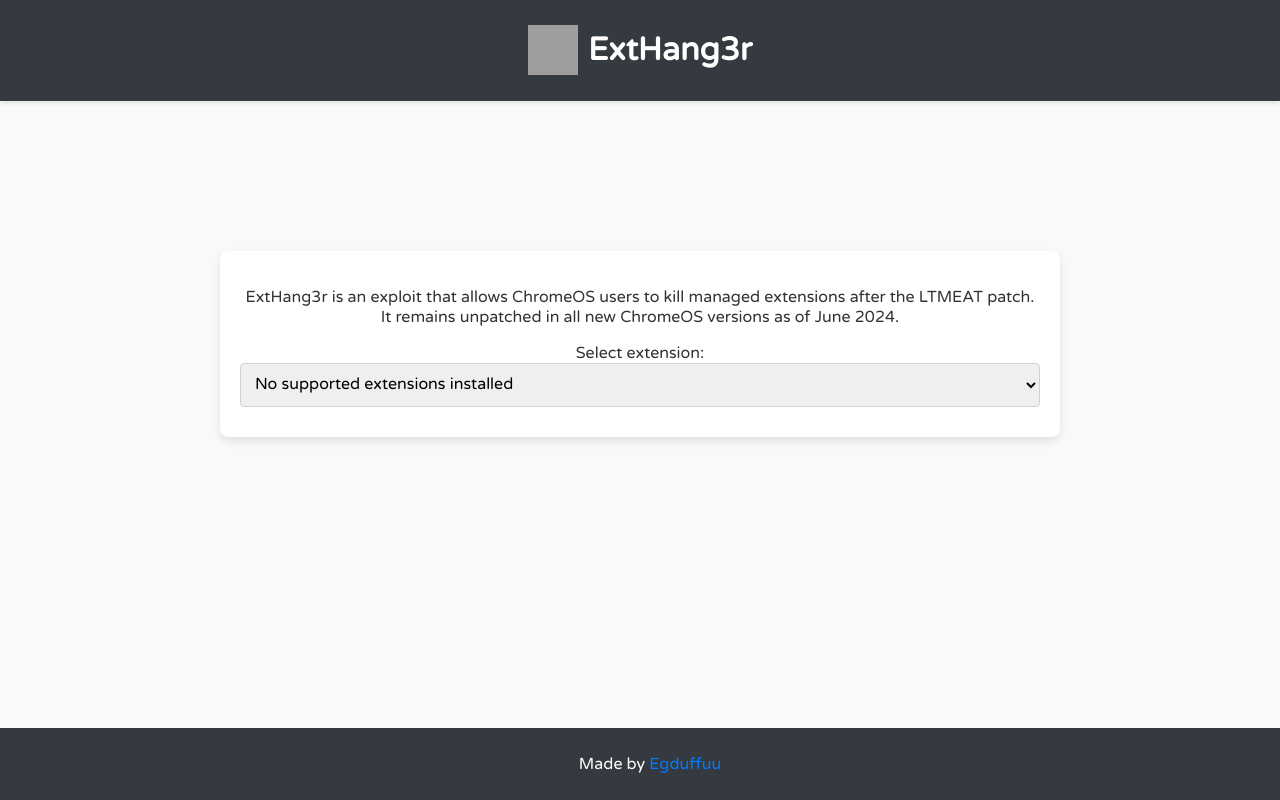
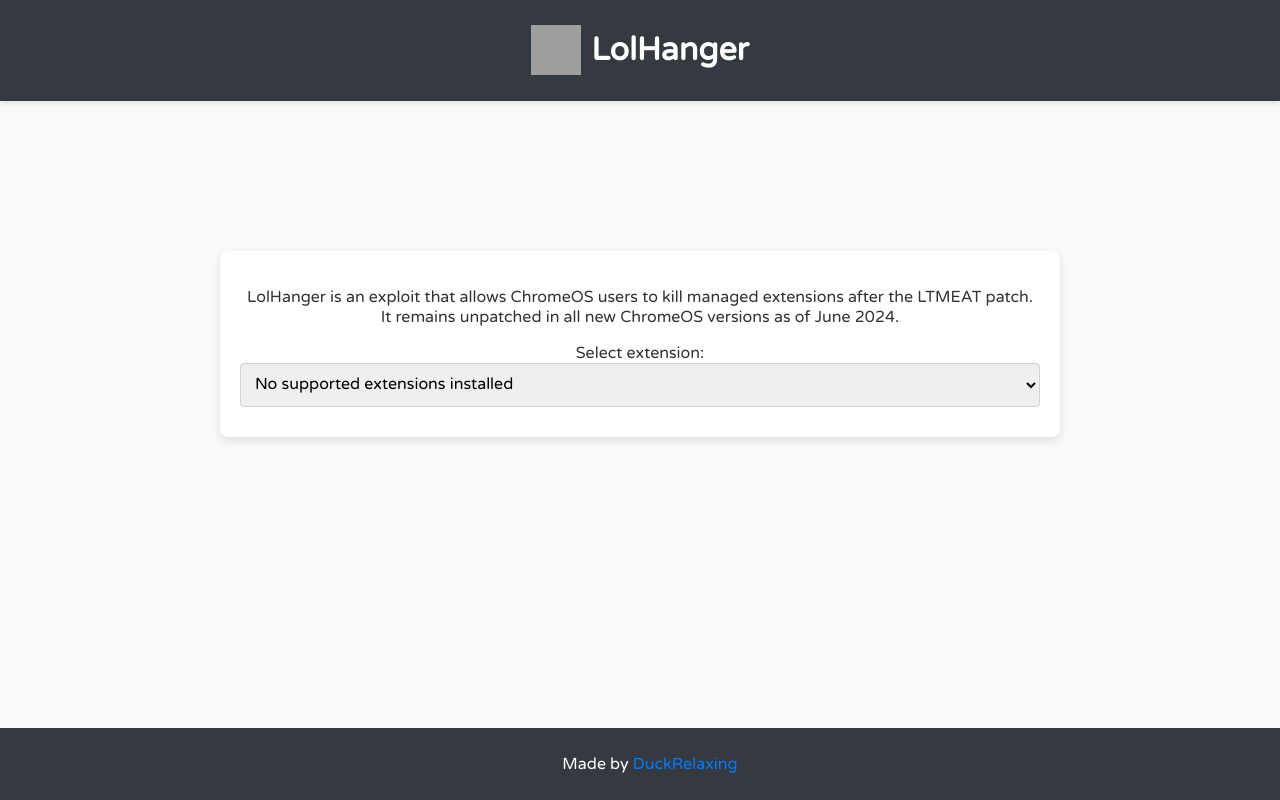
Before and after one commit to Duck-relaxing/Duck-3xtH4ng3r, a plain HTML site: page index.html in a window 1280 px wide. Drawn offline with Linux system fonts and the light colour scheme; grey boxes are pictures that could not be loaded.

Commit message:
Update and rename index (2).html to index.html

```diff
--- a/index (2).html
+++ b/index.html
@@ -3,7 +3,7 @@
 <head>
   <meta charset="UTF-8">
   <meta name="viewport" content="width=device-width, initial-scale=1.0">
-  <title>ExtHang3r</title>
+  <title>LolHang3r</title>
   <link rel="shortcut icon" type="image/png" href="https://raw.githubusercontent.com/Egduffuu/ExtHanger/main/favicon.png">
   <link rel="stylesheet" href="https://fonts.googleapis.com/css2?family=Varela+Round&display=swap">
   <style>
@@ -139,11 +139,11 @@
 
 <header>
   <img src="https://i.pinimg.com/736x/86/d3/e2/86d3e24b8647e52cc6c815a52ff6e445.jpg" alt="Logo" class="logo">
-  <h1>ExtHang3r</h1>
+  <h1>LolHanger</h1>
 </header>
 
 <div class="container">
-  <p>ExtHang3r is an exploit that allows ChromeOS users to kill managed extensions after the LTMEAT patch. It remains unpatched in all new ChromeOS versions as of June 2024.</p>
+  <p>LolHanger is an exploit that allows ChromeOS users to kill managed extensions after the LTMEAT patch. It remains unpatched in all new ChromeOS versions as of June 2024.</p>
   <label for="iframeSelect" id="labelForIframeSelect">Select extension:</label>
   <select id="iframeSelect">
   </select>
@@ -158,7 +158,7 @@
 <div id="killExtensionText"></div>
 
 <footer>
-  <p>Made by <a href="https://github.com/Egduffuu/">Egduffuu</a></p>
+  <p>Made by <a href="https://github.com/Duck-relaxing">DuckRelaxing</a></p>
 </footer>
 
 <script>
```
